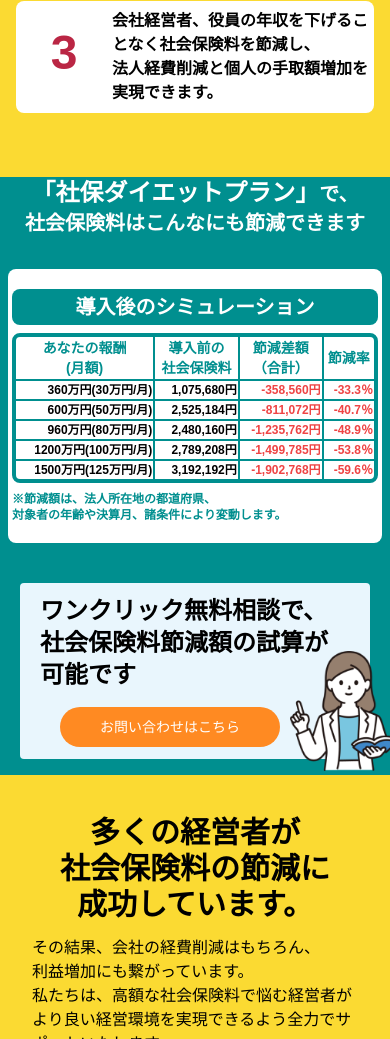
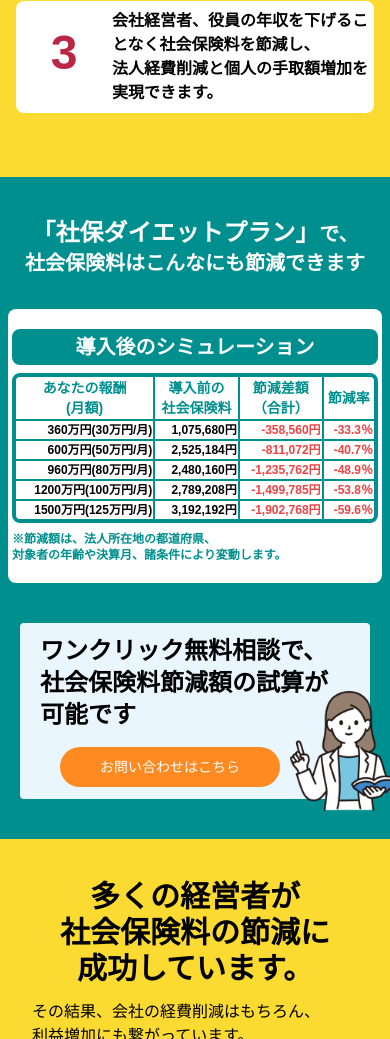
Before and after one commit to kui-pirukuru/mirai-map-yakuin-lp, an Astro site: page / in a window 390 px wide. Shown: the part 2568-3607 px from the top of the page. Built offline with nearby package versions, Linux system fonts and the light colour scheme; Astro itself is replaced by a stand-in of ours; a web font is replaced by a local one.

```diff
--- a/src/components/ShahoDietPlan.astro
+++ b/src/components/ShahoDietPlan.astro
@@ -4,7 +4,7 @@
 ---
 
 <div
-	class="flex flex-col items-center text-xl w-full pb-4 sm:py-10 font-bold bg-[#008f8f]"
+	class="flex flex-col items-center text-xl w-full py-10 font-bold bg-[#008f8f]"
 >
 	<div class="w-full sm:w-[668px] md:w-[768px] flex flex-col text-center">
 		<div class="text-white text-xl md:text-3xl pb-8">
```
